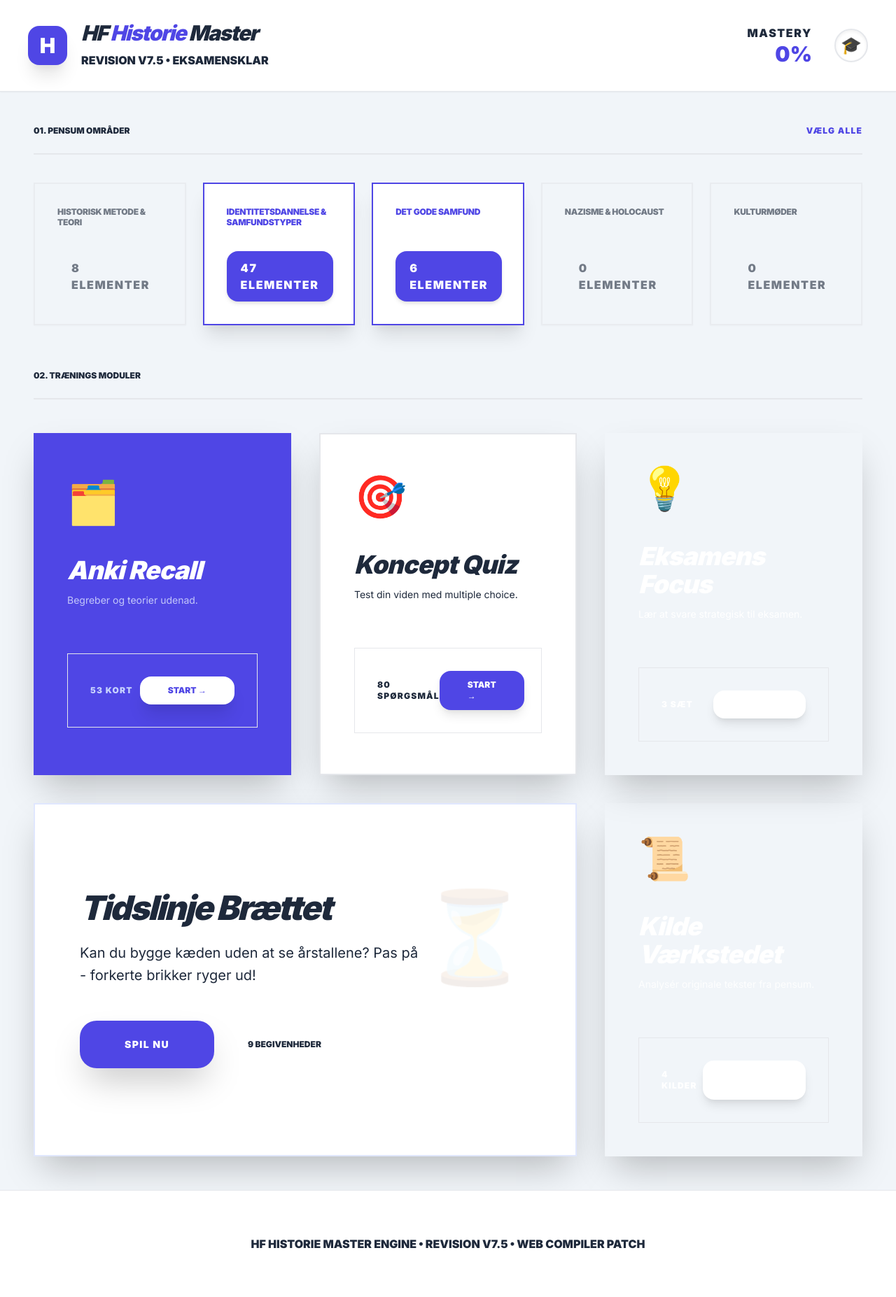
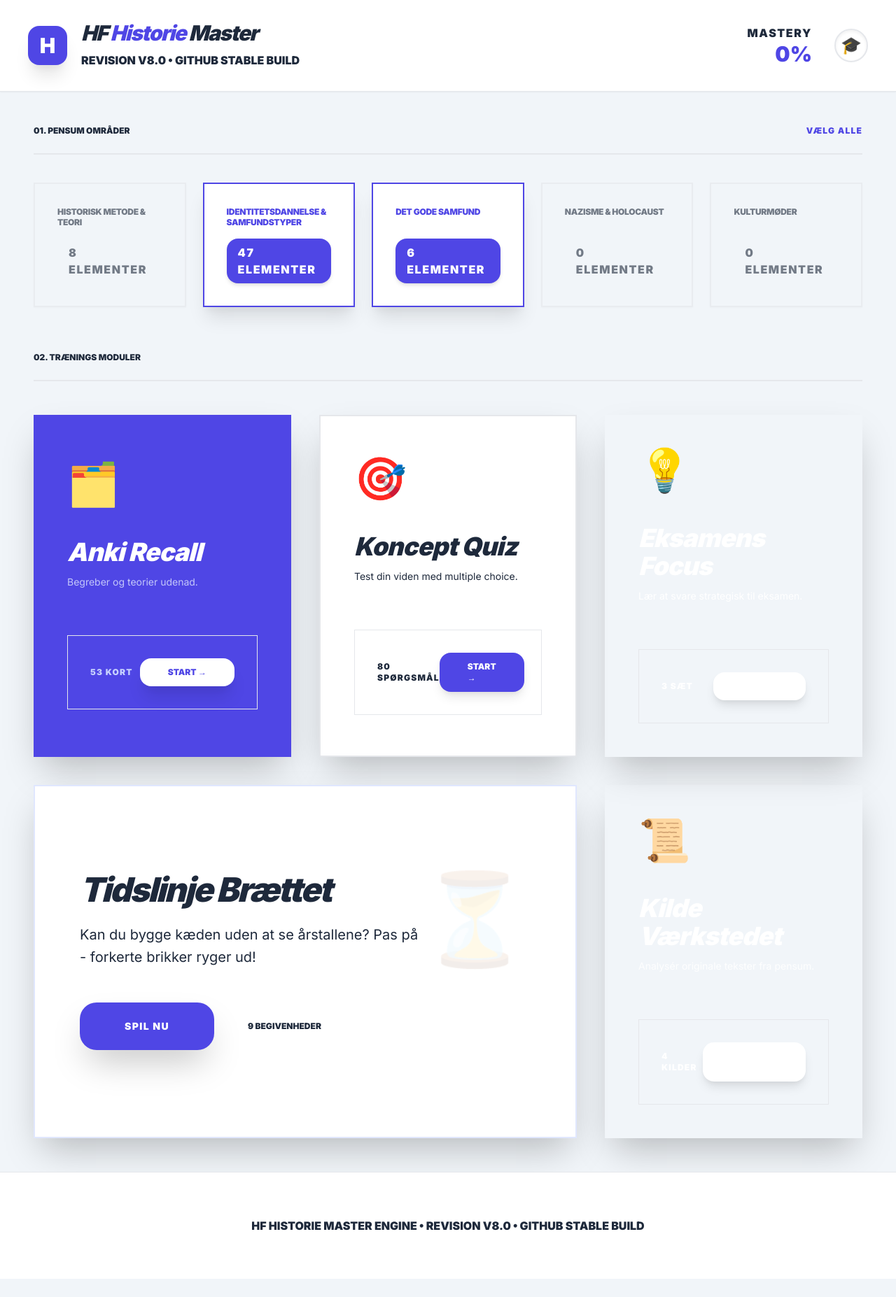
Before and after one commit to RktRobinhood/HF-History-Exam-Review, a React (Vite) app: page / in a window 1280 px wide. Shown: the whole page at 70% size. After the commit the page ends 1828 px from the top, so only its background shows below. Built offline with nearby package versions, Linux system fonts and the light colour scheme.

Commit message:
fix: Improve empty state styling
Update styling for "No data available" and "Done!" messages in flashcards and quizzes. This change adds a `text-slate-400` class to these elements, making them appear less prominent and more like a muted informational message.

```diff
--- a/index.tsx
+++ b/index.tsx
@@ -1,3 +1,4 @@
+
 import React, { useState, useMemo, useEffect } from 'react';
 import { createRoot } from 'react-dom/client';
 import { TOPICS, HISTORY_ENTRIES, PRIMARY_SOURCES, EXAM_INTERPRETATIONS } from './data/index.js';
@@ -18,7 +19,7 @@ const AnkiFlashcards = ({ entries, onExit, onRecord }) => {
   const [flipped, setFlipped] = useState(false);
   const entry = entries[curr];
 
-  if (!entry) return <div className="p-20 text-center font-black">Ingen data tilgængelig.</div>;
+  if (!entry) return <div className="p-20 text-center font-black text-slate-400">Ingen data tilgængelig.</div>;
 
   const handleLevel = (isOk) => {
     onRecord(entry.id, isOk);
@@ -67,7 +68,7 @@ const Quiz = ({ questions, onExit, onRecord, title }) => {
   const q = questions[idx];
   const opts = useMemo(() => q?.options ? shuffle(q.options) : [], [q]);
 
-  if (!q) return <div className="p-20 text-center font-black">Færdig!</div>;
+  if (!q) return <div className="p-20 text-center font-black text-slate-400">Færdig!</div>;
 
   return (
     <div className="max-w-2xl mx-auto py-8 animate-pop">
@@ -128,7 +129,6 @@ const TimelineGame = ({ entries, onExit }) => {
   const [selectedPiece, setSelectedPiece] = useState(null);
   const [message, setMessage] = useState('Vælg en brik fra puljen');
 
-  // Initialization: Start with 2 random anchors (earliest and latest)
   useEffect(() => {
     if (dated.length >= 2) {
       const anchors = [dated[0], dated[dated.length - 1]];
@@ -146,7 +146,6 @@ const TimelineGame = ({ entries, onExit }) => {
     const beforeYear = index === 0 ? -Infinity : getYearFromDate(placed[index - 1].date);
     const afterYear = index === placed.length ? Infinity : getYearFromDate(placed[index].date);
 
-    // Strict placement check
     if (correctYear >= beforeYear && correctYear <= afterYear) {
       const newPlaced = [...placed];
       newPlaced.splice(index, 0, selectedPiece);
@@ -155,7 +154,6 @@ const TimelineGame = ({ entries, onExit }) => {
       setSelectedPiece(null);
       setMessage('🎯 Flot! Brikken er placeret korrekt.');
     } else {
-      // Discard piece on failure
       setPool(pool.filter(p => p.id !== selectedPiece.id));
       setSelectedPiece(null);
       setMessage('❌ Forkert! Begivenheden hørte ikke til dér og er nu kasseret.');
@@ -199,12 +197,10 @@ const TimelineGame = ({ entries, onExit }) => {
             </div>
         </div>
 
-        {/* BOARD: WRAPPING LAYOUT */}
         <div className="mb-16 bg-white/60 p-10 rounded-[4rem] border-4 border-dashed border-slate-200">
             <div className="flex flex-wrap gap-y-12 items-center justify-center">
                 {placed.map((p, i) => (
                     <React.Fragment key={p.id}>
-                        {/* SLOT */}
                         <button
                           onClick={() => handlePlace(i)}
                           disabled={!selectedPiece}
@@ -213,7 +209,6 @@ const TimelineGame = ({ entries, onExit }) => {
                           +
                         </button>
 
-                        {/* PLACED PIECE (DATE REVEALED) */}
                         <div className="bg-slate-900 p-8 rounded-[2.5rem] shadow-xl border-4 border-indigo-500 text-center text-white min-w-[180px] animate-pop relative">
                             <span className="block text-indigo-400 font-black text-xs mb-2">{p.date}</span>
                             <span className="text-[10px] font-black leading-relaxed block uppercase tracking-tight">{p.title}</span>
@@ -225,16 +220,15 @@ const TimelineGame = ({ entries, onExit }) => {
                               onClick={() => handlePlace(i + 1)}
                               disabled={!selectedPiece}
                               className={`w-12 h-12 rounded-full border-4 border-dashed mx-2 transition-all flex items-center justify-center text-xl font-black ${selectedPiece ? 'border-indigo-400 bg-indigo-50 text-indigo-400 hover:scale-110 hover:border-indigo-600 hover:bg-white animate-pulse' : 'border-slate-200 text-transparent opacity-0 pointer-events-none'}`}
-                        >
-                          +
-                        </button>
+                            >
+                              +
+                            </button>
                         )}
                     </React.Fragment>
                 ))}
             </div>
         </div>
 
-        {/* PIECES: DATE HIDDEN */}
         {pool.length > 0 && (
             <div className="bg-white p-12 rounded-[4rem] shadow-2xl border border-slate-100">
                 <p className="text-center text-[10px] font-black text-slate-400 uppercase tracking-[0.5em] mb-10">Dine Brikker (Datoer er skjult)</p>
@@ -260,7 +254,7 @@ const SourceStudy = ({ sources, onExit }) => {
     const [idx, setIdx] = useState(0);
     const [feedback, setFeedback] = useState({});
     const s = sources[idx];
-    if (!s) return <div className="p-20 text-center font-black">Ingen kilder fundet.</div>;
+    if (!s) return <div className="p-20 text-center font-black text-slate-400">Ingen kilder fundet.</div>;
 
     const handleSourceAnswer = (qId, option, correct) => {
         if (feedback[qId]) return;
@@ -329,7 +323,8 @@ const App = () => {
 
   const handleRecord = (id, ok) => {
     setStats(prev => {
-      const s = prev[id] || { count: 0, correct: 0 };
+      // Access count and correct properties from the entry after casting to avoid 'unknown' type errors
+      const s = (prev[id] || { count: 0, correct: 0 }) as { count: number; correct: number };
       return { ...prev, [id]: { count: s.count + 1, correct: s.correct + (ok ? 1 : 0) } };
     });
   };
@@ -344,11 +339,20 @@ const App = () => {
   const examQs = useMemo(() => filtered.exams.flatMap(e => (e.subtext || []).map(s => ({ ...s, entryId: e.id }))), [filtered]);
 
   const calculateMastery = (ids) => {
-    const relevant = Object.entries(stats).filter(([id]) => ids.includes(id));
-    if (!relevant.length) return 0;
-    const total = relevant.reduce((a, [_, b]) => a + (b as any).count, 0);
-    const correct = relevant.reduce((a, [_, b]) => a + (b as any).correct, 0);
-    return Math.round((correct / total) * 100);
+    const relevantEntries = Object.entries(stats).filter(([id]) => ids.includes(id));
+    if (!relevantEntries.length) return 0;
+
+    let totalAttempts = 0;
+    let totalCorrect = 0;
+
+    relevantEntries.forEach(([_, val]) => {
+      // Cast val to any to resolve TypeScript 'unknown' type error when accessing count and correct properties
+      const entry = val as any;
+      totalAttempts += (entry.count || 0);
+      totalCorrect += (entry.correct || 0);
+    });
+
+    return totalAttempts > 0 ? Math.round((totalCorrect / totalAttempts) * 100) : 0;
   };
 
   return (
@@ -358,7 +362,7 @@ const App = () => {
           <div className="w-14 h-14 bg-indigo-600 rounded-2xl flex items-center justify-center text-white text-3xl font-black shadow-xl">H</div>
           <div>
             <h1 className="text-3xl font-black italic text-slate-900 tracking-tighter leading-none">HF <span className="text-indigo-600">Historie</span> Master</h1>
-            <p className="text-[10px] font-black uppercase text-slate-400 tracking-[0.4em] mt-3">Revision v7.5 • Eksamensklar</p>
+            <p className="text-[10px] font-black uppercase text-slate-400 tracking-[0.4em] mt-3">Revision v8.0 • GitHub Stable Build</p>
           </div>
         </div>
         <div className="flex items-center gap-8">
@@ -384,9 +388,9 @@ const App = () => {
                         const qCount = HISTORY_ENTRIES.filter(e => e.topicId === t.id).length;
                         return (
                             <button key={t.id} onClick={() => setSelIds(s => s.includes(t.id) ? s.filter(x => x !== t.id) : [...s, t.id])}
-                                    className={`p-8 rounded-[2.5rem] border-2 text-left transition-all relative group shadow-sm ${active ? 'border-indigo-600 bg-white shadow-xl scale-[1.02]' : 'border-slate-200 bg-slate-100/50 opacity-60 hover:opacity-100'}`}>
-                                <h3 className={`font-black text-xs leading-tight mb-6 h-10 overflow-hidden uppercase tracking-tight ${active ? 'text-indigo-600' : 'text-slate-600'}`}>{t.title}</h3>
-                                <div className={`inline-block px-5 py-3 rounded-2xl text-[10px] font-black uppercase tracking-widest ${active ? 'bg-indigo-600 text-white shadow-md' : 'bg-slate-200 text-slate-500'}`}>{qCount} elementer</div>
+                                    className={`p-8 rounded-[2.5rem] border-2 text-left transition-all relative group shadow-sm flex flex-col justify-between ${active ? 'border-indigo-600 bg-white shadow-xl scale-[1.02]' : 'border-slate-200 bg-slate-100/50 opacity-60 hover:opacity-100'}`}>
+                                <h3 className={`font-black text-xs leading-tight mb-4 min-h-[2.5rem] uppercase tracking-tight ${active ? 'text-indigo-600' : 'text-slate-600'}`}>{t.title}</h3>
+                                <div className={`inline-block px-4 py-2 rounded-2xl text-[9px] font-black uppercase tracking-widest self-start ${active ? 'bg-indigo-600 text-white shadow-md' : 'bg-slate-200 text-slate-500'}`}>{qCount} elementer</div>
                             </button>
                         )
                     })}
@@ -466,11 +470,14 @@ const App = () => {
       </main>
 
       <footer className="bg-white border-t py-16 px-10 text-center relative z-20">
-        <p className="text-[11px] font-black text-slate-400 uppercase tracking-[0.6em]">HF Historie Master Engine • Revision V7.5 • Web Compiler Patch</p>
+        <p className="text-[11px] font-black text-slate-400 uppercase tracking-[0.6em]">HF Historie Master Engine • Revision V8.0 • GitHub Stable Build</p>
       </footer>
     </div>
   );
 };
 
 const rootEl = document.getElementById('root');
-if (rootEl) createRoot(rootEl).render(<App />);
+if (rootEl) {
+  const root = createRoot(rootEl);
+  root.render(<App />);
+}
```
